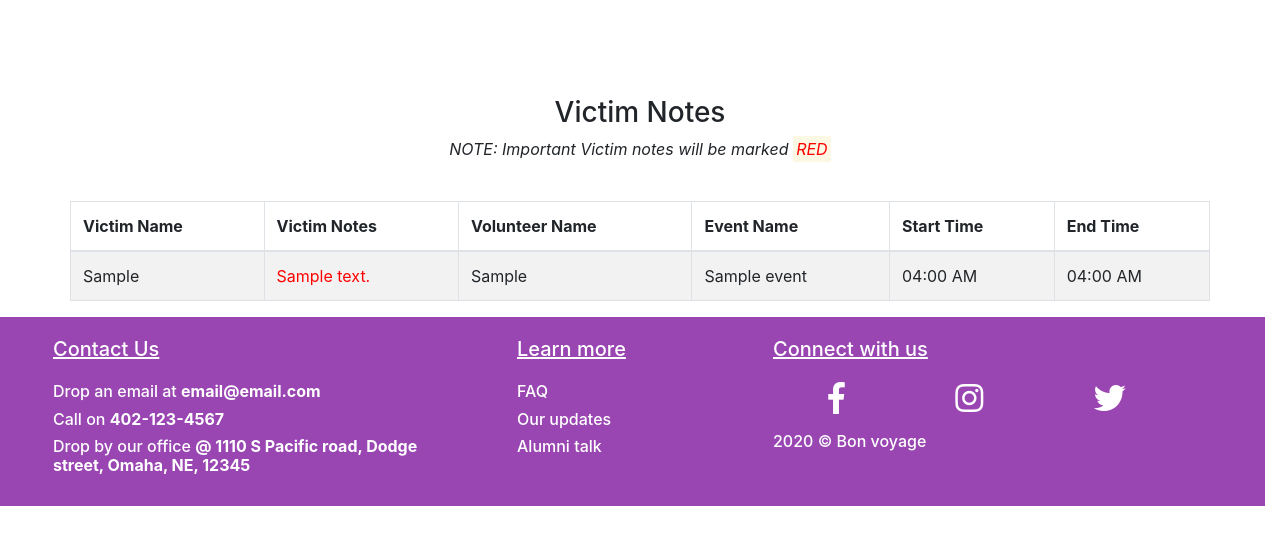
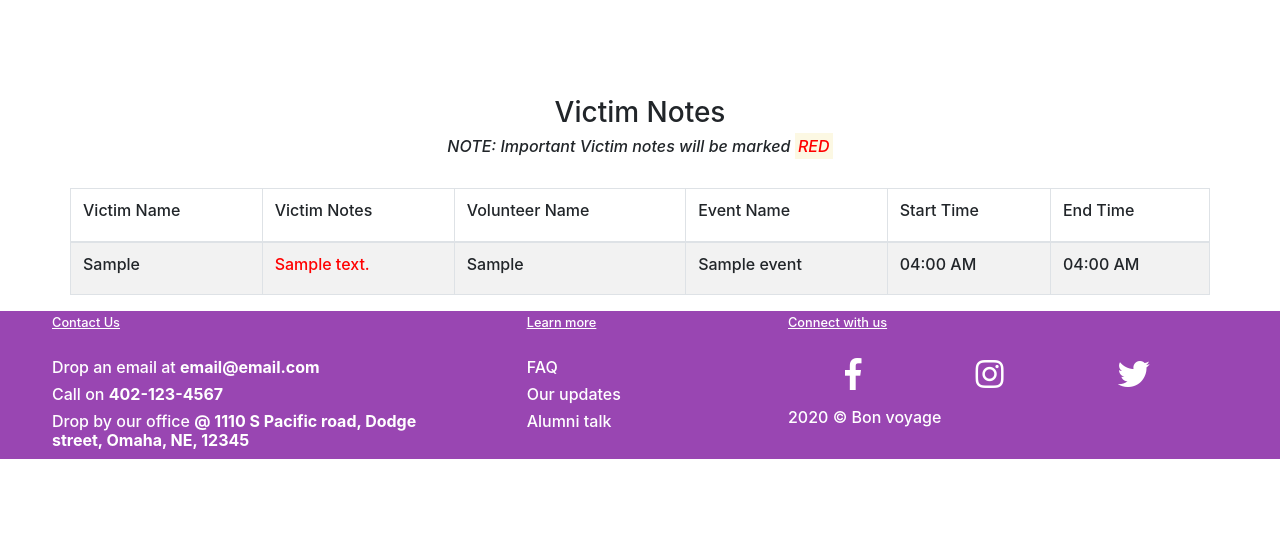
Before and after one commit to Santhosh417/8210T5app-ncavas, a Django app: page /events/events_notes/ in a window 1280 px wide. Shown: the part 155-700 px from the top of the page. Run offline with Django 3.2, Linux system fonts and the light colour scheme; tables that the repository leaves empty hold one stand-in row (values such as "Sample post"); some libraries are stand-ins or nearby versions.

Commit message:
CSS fixes
CSS fixes

```diff
--- a/events/templates/event_admin.html
+++ b/events/templates/event_admin.html
@@ -6,7 +6,7 @@
     &nbsp;&nbsp;&nbsp;&nbsp;&nbsp;&nbsp;&nbsp;&nbsp;
     <input type="submit" value="{% trans 'Save' %}" class="default" name="_save">
     {% url opts|admin_urlname:'delete' original.pk|admin_urlquote as delete_url %}
-    <p class="deletelink-box"><a href="{% add_preserved_filters delete_url %}" class="deletelink">Delete</a></p>
+    <h6 class="deletelink-box"><a href="{% add_preserved_filters delete_url %}" class="deletelink">Delete</a></h6>
     <input type="submit" value="{% trans 'Save and add another' %}"
            name="_addanother">
     <input type="submit" value="Save and continue editing"
--- a/events/templates/event_notes.html
+++ b/events/templates/event_notes.html
@@ -13,37 +13,37 @@
 <br>
 <br>
 <h3 class="text-center">Victim Notes</h3>
-<p class="text-center font-italic">NOTE: Important Victim notes will be marked
+<h6 class="text-center font-italic">NOTE: Important Victim notes will be marked
     <mark style="color:red;">RED</mark>
-</p>
+</h6>
 <br>
 <section>
     <div class="row">
         <table class="table table-bordered table-hover table-striped">
             <thead>
             <tr>
-                <th>Victim Name</th>
-                <th>Victim Notes</th>
-                <th>Volunteer Name</th>
-                <th>Event Name</th>
-                <th>Start Time</th>
-                <th>End Time</th>
+                <th><h6>Victim Name</h6></th>
+                <th><h6>Victim Notes</h6></th>
+                <th><h6>Volunteer Name</h6></th>
+                <th><h6>Event Name</h6></th>
+                <th><h6>Start Time</h6></th>
+                <th><h6>End Time</h6></th>
             </tr>
             </thead>
             <tbody>
             {% for enrollment in enrollments %}
             <tr>
 
-                <td>{{ enrollment.victim.first_name }}</td>
+                <td><h6>{{ enrollment.victim.first_name }}</h6></td>
                 {% if enrollment.is_important %}
-                <td style="color:red;">{{ enrollment.notes }}</td>
+                <td style="color:red;"><h6>{{ enrollment.notes }}</h6></td>
                 {% else %}
-                <td>{{ enrollment.notes }}</td>
+                <td><h6>{{ enrollment.notes }}</h6></td>
                 {% endif %}
-                <td>{{ enrollment.event.volunteer.first_name }}</td>
-                <td>{{ enrollment.event.event_name }}</td>
-                <td>{{ enrollment.event.start_date_time|time:"h:i A" }}</td>
-                <td>{{ enrollment.event.end_date_time|time:"h:i A" }}</td>
+                <td><h6>{{ enrollment.event.volunteer.first_name }}</h6></td>
+                <td><h6>{{ enrollment.event.event_name }}</h6></td>
+                <td><h6>{{ enrollment.event.start_date_time|time:"h:i A" }}</h6></td>
+                <td><h6>{{ enrollment.event.end_date_time|time:"h:i A" }}</h6></td>
             </tr>
             {% endfor %}
 
--- a/nca/static/css/styles.css
+++ b/nca/static/css/styles.css
@@ -206,9 +206,14 @@ h2{
 
 
 .h3{
-    font-size:2.5vw;
+    font-size:1vw;
 }
 
+.events-img{
+    width:250px;
+    height:250px;
+    float:right;
+}
 
 .contactus{
     /*margin :11px auto;*/
@@ -279,10 +284,30 @@ form.login-form-container p, form.login-form-container div{
     margin: auto;
 }
 
+.bg-pink{
+    background-color: lightpink;
+}
+
 @media only screen
     and (device-width : 375px)
     and (device-height : 812px)
     and (-webkit-device-pixel-ratio : 3) {
+
+    .fa-2x {
+        font-size: 5vw;
+    }
+    .h6{
+         font-size: 2vw;
+    }
+
+    .h3{
+        font-size: 3vw;
+        font-weight: bold;
+    }
+
+    h6{
+        font-size: 2vw !important;
+    }
 
     .card form {
         max-width: 100%; /* Handles the responsive part, it will cause your form to scale with a max-width of 100% */
@@ -293,6 +318,10 @@ form.login-form-container p, form.login-form-container div{
     .btn-primary{
         background-color:  #9946b2 !important;
         border-color:  #9946b2 !important;
+        font-size: 2vw;
+    }
+
+    .btn-secondary{
         font-size: 2vw;
     }
 
@@ -431,4 +460,10 @@ form.login-form-container p, form.login-form-container div{
     .take-notes-btn{
         font-size: 8px !important;
     }
+
+    .events-img{
+        width:100px;
+        height:100px;
+        float:right;
+    }
 }
--- a/nca/templates/base.html
+++ b/nca/templates/base.html
@@ -52,9 +52,10 @@
       {% block content %}
       {% endblock content %}
     </div>
-<footer class="text-white row p-3 container-fluid">
+<footer class="text-white container-fluid">
+    <div class="row">
         <div class="ml-5 p-1 col-sm-4">
-        <div class="h5 h-25 footer_heading pb-3">
+            <div class="h3 h-25 footer_heading pb-3">
                 Contact Us
             </div>
             <div class="h-75 d-flex flex-column">
@@ -70,7 +71,7 @@
             </div>
         </div>
         <div class="ml-5 p-1 col-sm-2">
-        <div class="h5 h-25 w-100 footer_heading pb-3">
+            <div class="h3 h-25 w-100 footer_heading pb-3">
                 Learn more
             </div>
             <div class="h-75 w-100 p-0 d-flex flex-column">
@@ -92,7 +93,7 @@
             </div>
         </div>
          <div class="ml-5 p-1 col-sm-4">
-        <div class="h5 h-25 footer_heading  pb-3">
+            <div class="h3 h-25 footer_heading pb-3">
                 Connect with us
             </div>
             <div class="h-75 p-0 d-flex flex-column">
@@ -118,6 +119,7 @@
                 </div>
             </div>
         </div>
+    </div>
 </footer>
 
     <!-- Optional JavaScript -->
--- a/nca/templates/registration/login.html
+++ b/nca/templates/registration/login.html
@@ -4,7 +4,7 @@
 {% block content %}
     <div class="full-screen-height">
         <h3>Login</h3>
-        <form method="post" class="m-5 custom-form" >
+        <form method="post" class="custom-form" >
             {% csrf_token %}
             {{ error }}
             <div class="row mb-2">
@@ -19,7 +19,7 @@
             <div class="row mb-2">
                  <button class="btn-sm btn-primary" type="submit">Log In</button>
             </div>
-            <span id="password-reset-link"><a href="{% url 'users:password_reset_form' %}">Forgotten your  password?</a></span>
+            <h6 class="row mb-2" id="password-reset-link"><a href="{% url 'users:password_reset_form' %}">Forgotten your  password?</a></h6>
       </form>
     </div>
     <script>
--- a/nca/templates/registration/password_change_done.html
+++ b/nca/templates/registration/password_change_done.html
@@ -3,7 +3,9 @@
 {% extends 'base.html' %}
 
 {% block content %}
-<h3>Password Changed </h3>
-<span tyle="font-family: cursive;color: darkred">Password has been successfully changed.</span>
+<div class="full-screen-height">
+    <h3>Password Changed </h3>
+    <h6 tyle="font-family: cursive;color: darkred">Password has been successfully changed.</h6>
+</div>
 {% endblock content %}
 </html>
--- a/nca/templates/registration/password_reset_complete.html
+++ b/nca/templates/registration/password_reset_complete.html
@@ -3,8 +3,8 @@
 
 {% block content %}
 
-<p tyle="font-family: cursive;color: darkred">{% trans "Your password has been set.  You may go ahead and log in now." %}</p>
+<h6 tyle="font-family: cursive;color: darkred">{% trans "Your password has been set.  You may go ahead and log in now." %}</h6>
 
-<p><a href="{% url 'users:login' %}">{% trans 'Log in' %}</a></p>
+<h6><a href="{% url 'users:login' %}">{% trans 'Log in' %}</a></h6>
 
 {% endblock %}
--- a/nca/templates/registration/password_reset_confirm.html
+++ b/nca/templates/registration/password_reset_confirm.html
@@ -8,7 +8,7 @@
 <h3>Enter New Password</h3>
 {% if validlink %}
 
-<span style="font-family: cursive;color: darkred">{% trans "Please enter your new password twice so we can verify you typed it in correctly." %}</span>
+<h6 style="font-family: cursive;color: darkred">{% trans "Please enter your new password twice so we can verify you typed it in correctly." %}</h6>
 
 <form method="post">{% csrf_token %}
 <fieldset class="module aligned">
--- a/nca/templates/registration/password_reset_done.html
+++ b/nca/templates/registration/password_reset_done.html
@@ -4,8 +4,8 @@
 
 {% block content %}
 <h3>Password Reset Instructions </h3>
-<span style="font-family: cursive;color: darkred">We've emailed you instructions for setting your password. If an account exists with the email you entered, you should receive them shortly.</span>
+<h6 style="font-family: cursive;color: darkred">We've emailed you instructions for setting your password. If an account exists with the email you entered, you should receive them shortly.</h6>
 
-<span style="font-family: cursive;color: darkred">If you don't receive an email, please make sure you've entered the address you registered with, and check your spam folder.</span>
+<h6 style="font-family: cursive;color: darkred">If you don't receive an email, please make sure you've entered the address you registered with, and check your spam folder.</h6>
 {% endblock content %}
 </html>
--- a/nca/templates/registration/password_reset_form.html
+++ b/nca/templates/registration/password_reset_form.html
@@ -3,7 +3,7 @@
 {% extends 'base.html' %}
 {% block content %}
 <h3>Forgot Password </h3>
-    <span>Forgotten your password? Enter your email address below, and we'll email instructions for setting a new one.</span>
+    <h6>Forgotten your password? Enter your email address below, and we'll email instructions for setting a new one.</h6>
         <form method="post">
             {% csrf_token %}
            <fieldset class="module aligned">
```
Also changed, not shown: events/templates/AddMeetingnotes.html (+5 -4 lines), events/templates/AddMeetingnotes_successful.html (+6 -6 lines), events/templates/MakeMeetingnotes.html (+8 -7 lines), events/templates/eventsPage.html (+39 -29 lines), nca/templates/registration/signup_email.html (+5 -8 lines). Lines whose indentation alone changed are shown as unchanged.
